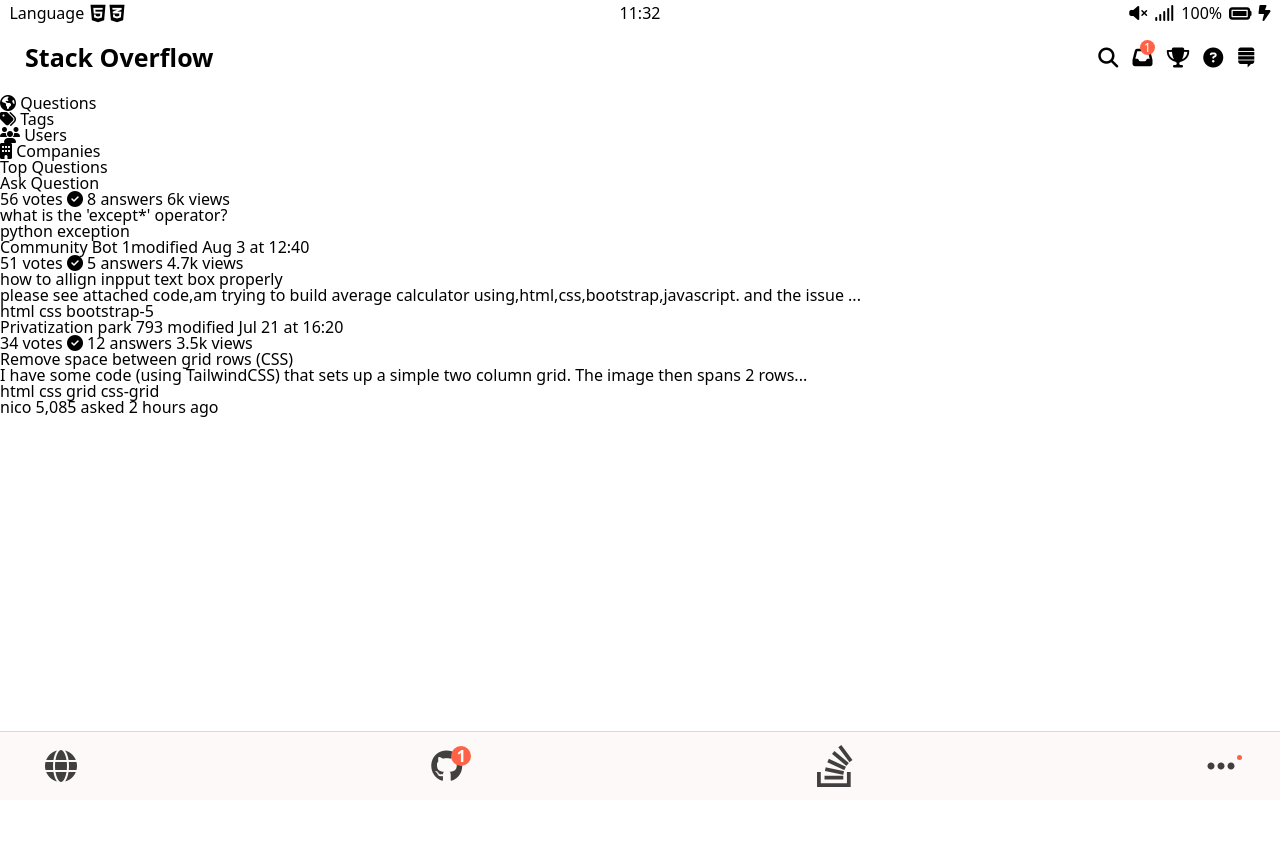
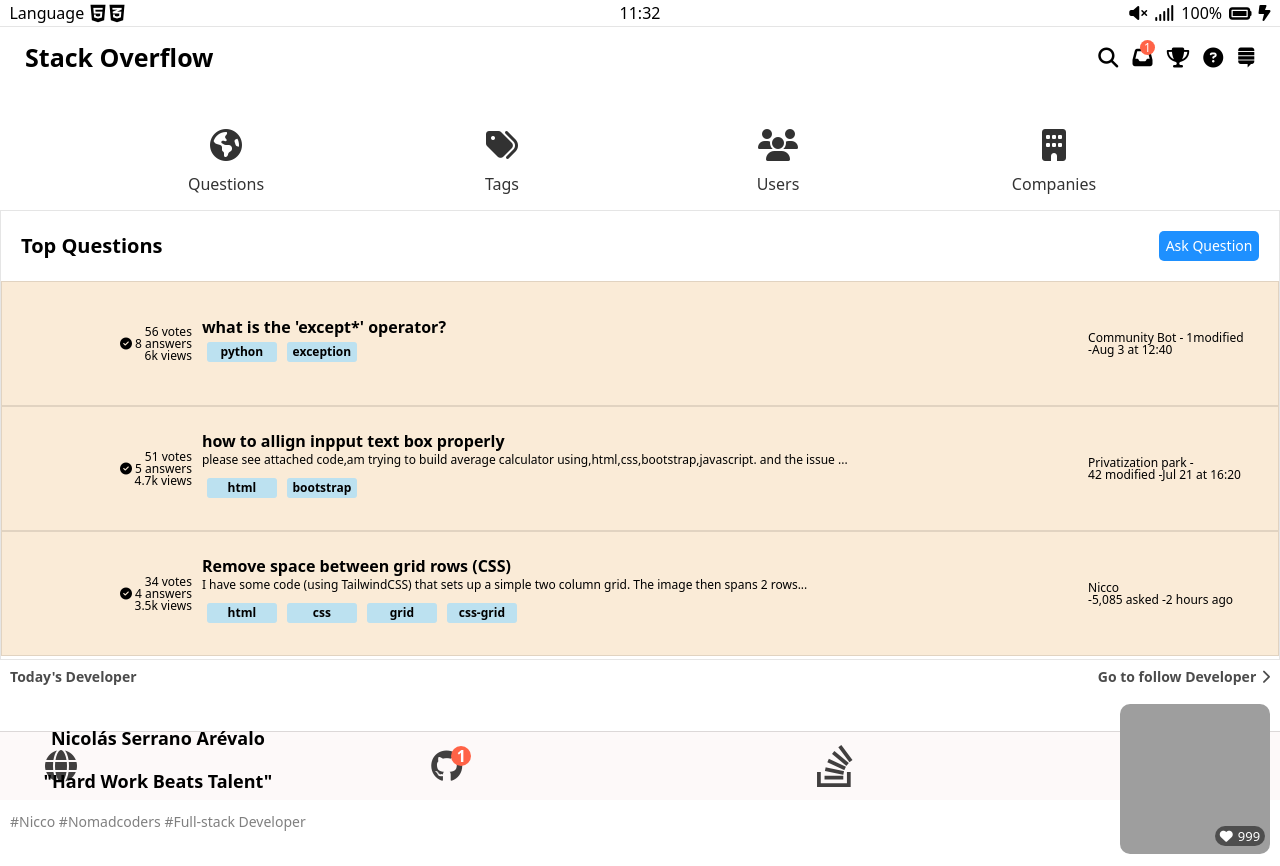
Before and after one commit to privatizationpark/kokoa-clone-2022, a plain HTML site: page stackoverflow.html in a window 1280 px wide. Before the commit the page ends 800 px from the top, so only its background shows below. Drawn offline with Linux system fonts and the light colour scheme; grey boxes are pictures that could not be loaded; files whose address does not match are found by name.

Commit message:
finished stackpage added morepage

```diff
--- a/css/components/screen-header.css
+++ b/css/components/screen-header.css
@@ -29,3 +29,16 @@
   right: 125px;
   top:40px;
 }
+
+.screen-header__cog__notification {
+  position: absolute;
+  display: flex;
+  width: 5px;
+  height: 5px;
+  justify-content: center;
+  align-items: center;
+  background-color: tomato;
+  border-radius: 3px;
+  right: 21px;
+  top:43px;
+}
--- a/css/components/status-bar.css
+++ b/css/components/status-bar.css
@@ -6,6 +6,8 @@
   display: flex;
   justify-content: center;
   padding: 5px 3px;
+  margin-bottom: 5px;
+  border-bottom: 1px solid rgba(0, 0, 0, 0.1);
 }
 
 .status-bar__column {
--- a/css/components/user-component.css
+++ b/css/components/user-component.css
@@ -1,5 +1,6 @@
 .user-component {
   display: flex;
+  margin: 10px 0px;
 }
 
 .user-component,
@@ -71,3 +72,8 @@
   flex-direction: column;
   align-items:flex-end;
 }
+
+.user-component__bottomtitle i {
+  color: green;
+  margin-left: 5px;
+}
--- /dev/null
+++ b/css/screens/more.css
@@ -0,0 +1,16 @@
+.advertisement-nicco {
+  border-top: 1px solid rgba(0, 0, 0, 0.1);
+  margin-top: 20px;
+}
+
+.ad-bar {
+  font-weight: 600;
+  padding: 15px;
+}
+
+.ad-nicco img {
+  width: 100%;
+  height: 40vh;
+  border: 1px solid whitesmoke;
+  box-shadow: 3px 3px 10px 5px tomato;
+}
--- /dev/null
+++ b/css/screens/stackoverflow.css
@@ -0,0 +1,184 @@
+.icon__category {
+  display: flex;
+  width: 100%;
+  height: 100px;
+  justify-content: space-evenly;
+  align-items: center;
+  margin-top: 15px;
+}
+
+.icon__category__column {
+  display: flex;
+  flex-direction: column;
+  width: 100px;
+  height: 100px;
+  justify-content: center;
+  align-items: center;
+  opacity: 0.8;
+}
+
+.icon__category__column span {
+  margin-top: 15px;
+}
+
+.top-questions {
+  display: flex;
+  flex-direction: column;
+  width: 100%;
+  height: 450px;
+  border: 1px solid rgba(0, 0, 0, 0.1);
+  box-sizing: border-box;
+}
+
+.top-questions__bar {
+  display: flex;
+  justify-content: space-between;
+  align-items: center;
+  padding: 20px 20px;
+}
+
+.top-questions__bar h1:first-child {
+  font-size: 20px;
+  font-weight: 600;
+}
+
+.top-questions__bar h1:last-child {
+  display: flex;
+  width: 100px;
+  height: 30px;
+  justify-content: center;
+  align-items: center;
+  background-color: dodgerblue;
+  border-radius: 5px;
+  font-size: 14px;
+  color: white;
+}
+
+.top-questions__lists {
+  display: flex;
+  flex-direction: column;
+  width: 100%;
+  height: 400px;
+}
+
+.top-questions__list {
+  display: flex;
+  justify-content: space-evenly;
+  align-items: center;
+  height: 123px;
+  background-color: antiquewhite;
+  border: 1px solid rgba(0, 0, 0, 0.1);
+}
+
+.top-questions__list__column {
+  display: flex;
+  flex-direction: column;
+}
+
+.top-questions__list__column:first-child{
+  width: 15%;
+  align-items: flex-end;
+}
+
+.top-questions__list__column:nth-child(2){
+  width: 70%;
+  padding-left: 10px;
+}
+
+.top-questions__list__column:nth-child(2) h1 {
+  font-weight: 600;
+}
+
+.top-questions__list__column:nth-child(2) h2 {
+  display: flex;
+  justify-content: center;
+  align-items: center;
+  margin-top: 10px;
+  width: 70px;
+  height: 20px;
+  background-color: rgb(188, 225, 240);
+  border-radius: 3px;
+  margin: 7px 5px;
+  font-size: 12px;
+}
+
+.top-questions__list__column:last-child {
+  width: 15%;
+}
+
+.top-questions__list__column:first-child , .top-questions__list__column:last-child, .top-questions__list__column > p {
+  font-size: 12px;
+  margin: 5px 0px;
+}
+
+.top-questions__list__subtitle {
+  display: flex;
+}
+
+.toay-developer {
+  display: flex;
+  flex-direction: column;
+}
+
+.today-developer__bar {
+  display: flex;
+  justify-content: space-between;
+  align-items: center;
+  padding: 10px;
+  font-size: 14px;
+  font-weight: 600;
+  opacity: 0.7;
+}
+
+.today-developer__bar i {
+  margin-left: 5px;
+}
+
+.today-developer__box {
+  display: flex;
+  padding: 10px;
+  justify-content: space-between;
+}
+
+.today-developer__box img {
+  width: 150px;
+  height: 150px;
+  border-radius: 10px;
+}
+
+.today-developer__column > h1,h2{
+  display: flex;
+  justify-content: center;
+  align-items: center;
+  margin: 25px 0px;
+  font-size: 18px;
+  font-weight: 600;
+}
+
+.today-developer__column h3 {
+  font-size: 14px;
+  opacity: 0.5;
+}
+
+.today-developer__box {
+  position: relative;
+}
+
+.today-developer__column:last-child > div{
+  display: flex;
+  width: 50px;
+  height: 20px;
+  background-color: rgba(0, 0, 0, 0.5);
+  color: white;
+  border-radius: 10px;
+  font-size: 13px;
+  position: absolute;
+  justify-content: center;
+  align-items: center;
+  right: 15px;
+  bottom: 20px;
+}
+
+.today-developer__column:last-child i {
+  margin-right: 5px;
+}
--- a/css/styles.css
+++ b/css/styles.css
@@ -8,6 +8,9 @@
 /* Screens */
 @import "screens/login.css";
 @import "screens/languages.css";
+@import "screens/stackoverflow.css";
+@import "screens/more.css";
+
 body {
   font-family: system-ui, -apple-system, BlinkMacSystemFont, 'Segoe UI', Roboto, Oxygen, Ubuntu, Cantarell, 'Open Sans', 'Helvetica Neue', sans-serif;
 }
--- a/stackoverflow.html
+++ b/stackoverflow.html
@@ -5,7 +5,7 @@
   <meta charset="UTF-8">
   <meta http-equiv="X-UA-Compatible" content="IE=edge">
   <meta name="viewport" content="width=device-width, initial-scale=1.0">
-  <title>Welcome to Full-Stack Course</title>
+  <title>Stackoverflow> - Kokoa Clone</title>
 </head>
 <body>
   <div class="status-bar">
@@ -65,21 +65,21 @@
     </div>
   </header>
 
-  <div class="stack-overflow__category">
-    <div class="stack-overflow__category__column">
-      <i class="fa-solid fa-earth-americas"></i>
+  <div class="icon__category">
+    <div class="icon__category__column">
+      <i class="fa-solid fa-earth-americas fa-2x"></i>
       <span>Questions</span>
     </div>
-    <div class="stack-overflow__category__column">
-      <i class="fa-solid fa-tags"></i>
+    <div class="icon__category__column">
+      <i class="fa-solid fa-tags fa-2x"></i>
       <span>Tags</span>
     </div>
-    <div class="stack-overflow__category__column">
-      <i class="fa-solid fa-users"></i>
+    <div class="icon__category__column">
+      <i class="fa-solid fa-users fa-2x"></i>
       <span>Users</span>
     </div>
-    <div class="stack-overflow__category__column">
-      <i class="fa-solid fa-building"></i>
+    <div class="icon__category__column">
+      <i class="fa-solid fa-building fa-2x"></i>
       <span>Companies</span>
     </div>
   </div>
@@ -89,8 +89,8 @@
       <h1>Top Questions</h1>
       <h1>Ask Question</h1>
     </div>
-    <div class="top-questions__lists">
-      <div class="top-questions__list">
+    <ul class="top-questions__lists">
+      <li class="top-questions__list">
         <div class="top-questions__list__column">
           <span>56 votes</span>
           <span><i class="fa-solid fa-circle-check"></i> 8 answers</span>
@@ -98,13 +98,13 @@
         </div>
         <div class="top-questions__list__column">
           <h1>what is the 'except*' operator?</h1>
-          <h2>python exception</h2>
+          <div class="top-questions__list__subtitle"><h2>python</h2><h2>exception</h2></div>
         </div>
         <div class="top-questions__list__column">
-          <span>Community Bot 1modified Aug 3 at 12:40</span>
+          <span>Community Bot - 1modified <br> -Aug 3 at 12:40</span>
         </div>
-      </div>
-      <div class="top-questions__list">
+      </li>
+      <li class="top-questions__list">
         <div class="top-questions__list__column">
           <span>51 votes</span>
           <span><i class="fa-solid fa-circle-check"></i> 5 answers</span>
@@ -113,26 +113,45 @@
         <div class="top-questions__list__column">
           <h1>how to allign inpput text box properly</h1>
           <p>please see attached code,am trying to build average calculator using,html,css,bootstrap,javascript. and the issue ...</p>
-          <h2>html css bootstrap-5</h2>
+          <div class="top-questions__list__subtitle"><h2>html</h2> <h2>bootstrap</h2></div>
         </div>
         <div class="top-questions__list__column">
-          <span>Privatization park 793 modified Jul 21 at 16:20</span>
+          <span>Privatization park -<br>42 modified -Jul 21 at 16:20</span>
         </div>
-      </div>
-      <div class="top-questions__list">
+      </li>
+      <li class="top-questions__list">
         <div class="top-questions__list__column">
           <span>34 votes</span>
-          <span><i class="fa-solid fa-circle-check"></i> 12 answers</span>
+          <span><i class="fa-solid fa-circle-check"></i> 4 answers</span>
           <span>3.5k views</span>
         </div>
         <div class="top-questions__list__column">
           <h1>Remove space between grid rows (CSS)</h1>
           <p>I have some code (using TailwindCSS) that sets up a simple two column grid. The image then spans 2 rows...</p>
-          <h2>html css grid css-grid</h2>
+          <div class="top-questions__list__subtitle">
+            <h2>html</h2> <h2>css</h2> <h2>grid</h2> <h2>css-grid</h2>
+          </div>
         </div>
         <div class="top-questions__list__column">
-          <span>nico 5,085 asked 2 hours ago</span>
+          <span>Nicco <br> -5,085 asked -2 hours ago</span>
         </div>
+      </li>
+    </ul>
+  </div>
+  <div class="today-developer">
+    <div class="today-developer__bar">
+      <span>Today's Developer</span>
+      <span>Go to follow Developer<i class="fa-solid fa-chevron-right"></i></span>
+    </div>
+    <div class="today-developer__box">
+      <div class="today-developer__column">
+        <h1>Nicolás Serrano Arévalo</h1>
+        <h2>"Hard Work Beats Talent"</h2>
+        <h3>#Nicco #Nomadcoders #Full-stack Developer</h3>
+      </div>
+      <div class="today-developer__column">
+        <img src="https://search.pstatic.net/common/?src=http%3A%2F%2Fblogfiles.naver.net%2FMjAyMDA1MDFfMTEz%2FMDAxNTg4MzA3MDEzNDE2.dnJkQ4RR7vfup2U2ym688WtLoTbUehkATjRHJgaNkSgg.VsEkkUEJeCt2wrpV3kGnwTXWsqOklimILElBmYAuH8wg.JPEG.dmx777%2F92017252_270203883978594_6052355030278742694_n.jpg&type=a340" alt="nicco img">
+        <div><i class="fa-solid fa-heart"></i>999</div>
       </div>
     </div>
   </div>
```
Also changed, not shown: Language.html (+1 -1 lines), css/components/nav-bar-more.css (added, +50 -0 lines), github.html (+1 -1 lines), more.html (added, +129 -0 lines).
